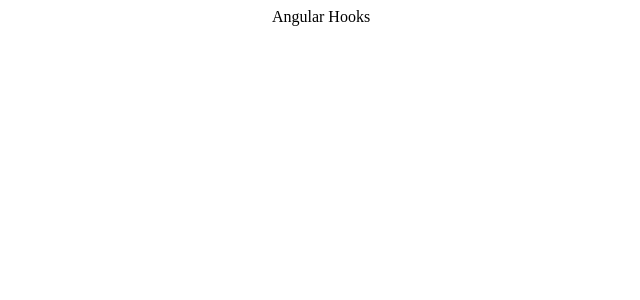
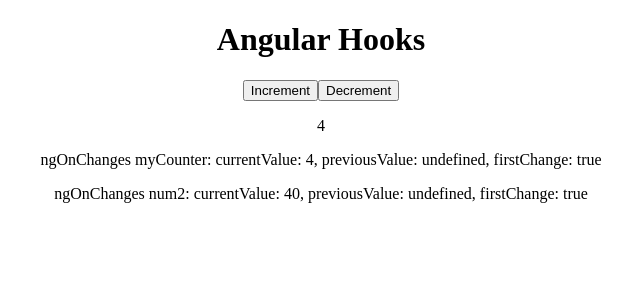
Before and after one commit to ShriyanshJn/angular-hooks, an Angular app: page / in a window 1280 px wide. Shown: the top 300 px of the page, without its empty margins (319-959 px from the left). Built offline with nearby package versions, Linux system fonts and the light colour scheme.

Commit message:
ngOnChanges

```diff
--- a/src/app/app.component.html
+++ b/src/app/app.component.html
@@ -9,7 +9,12 @@
 
 <body>
   <div style="text-align: center;">
-    Angular Hooks
+    <h1>Angular Hooks</h1>
+    <div>
+      <button (click)="increment()">Increment</button>
+      <button (click)="decrement()">Decrement</button>
+      <app-child [myCounter]="counter" [num2]="num2"></app-child>
+    </div>
   </div>
 </body>
 
--- a/src/app/app.component.ts
+++ b/src/app/app.component.ts
@@ -1,23 +1,34 @@
 import { Component } from '@angular/core';
 import { CommonModule } from '@angular/common';
 import { RouterOutlet } from '@angular/router';
+import { ChildComponent } from "./components/child/child.component";
 
 @Component({
   selector: 'app-root',
   standalone: true,
-  imports: [CommonModule, RouterOutlet],
   templateUrl: './app.component.html',
-  styleUrl: './app.component.scss'
+  styleUrl: './app.component.scss',
+  imports: [CommonModule, RouterOutlet, ChildComponent]
 })
 export class AppComponent {
 
   private num: number = 4;
+  num2: number = 40;
 
   get counter() {
     return this.num;
   }
 
-  set counter(value) {
+  set counter(value: number) {
     this.num = value
   }
+
+  increment() {
+    this.counter++
+  }
+
+  decrement() {
+    this.counter--
+  }
+
 }
--- a/src/app/components/child/child.component.html
+++ b/src/app/components/child/child.component.html
@@ -1 +1,4 @@
-<p>child works!</p>
+<p>{{myCounter}}</p>
+<div *ngFor="let log of changeLog">
+    <p>{{log}}</p>
+</div>
--- a/src/app/components/child/child.component.ts
+++ b/src/app/components/child/child.component.ts
@@ -1,12 +1,25 @@
-import { Component } from '@angular/core';
+import { CommonModule } from '@angular/common';
+import { Component, Input, OnChanges, SimpleChange, SimpleChanges } from '@angular/core';
 
 @Component({
   selector: 'app-child',
   standalone: true,
-  imports: [],
+  imports: [CommonModule],
   templateUrl: './child.component.html',
   styleUrl: './child.component.scss'
 })
-export class ChildComponent {
-
+export class ChildComponent implements OnChanges {
+  @Input() myCounter!: number
+  @Input() num2!: number
+  public changeLog: string[] = [];
+  ngOnChanges(changes: SimpleChanges): void {
+    console.log('ngOnChanges')
+    console.log(changes)
+    for (let propName in changes) {
+      const change: SimpleChange = changes[propName]
+      const currentValue = JSON.stringify(change.currentValue)
+      const previousValue = JSON.stringify(change.previousValue)
+      this.changeLog.push(`ngOnChanges ${propName}: currentValue: ${currentValue}, previousValue: ${previousValue}, firstChange: ${change.firstChange}`)
+    }
+  }
 }
```
